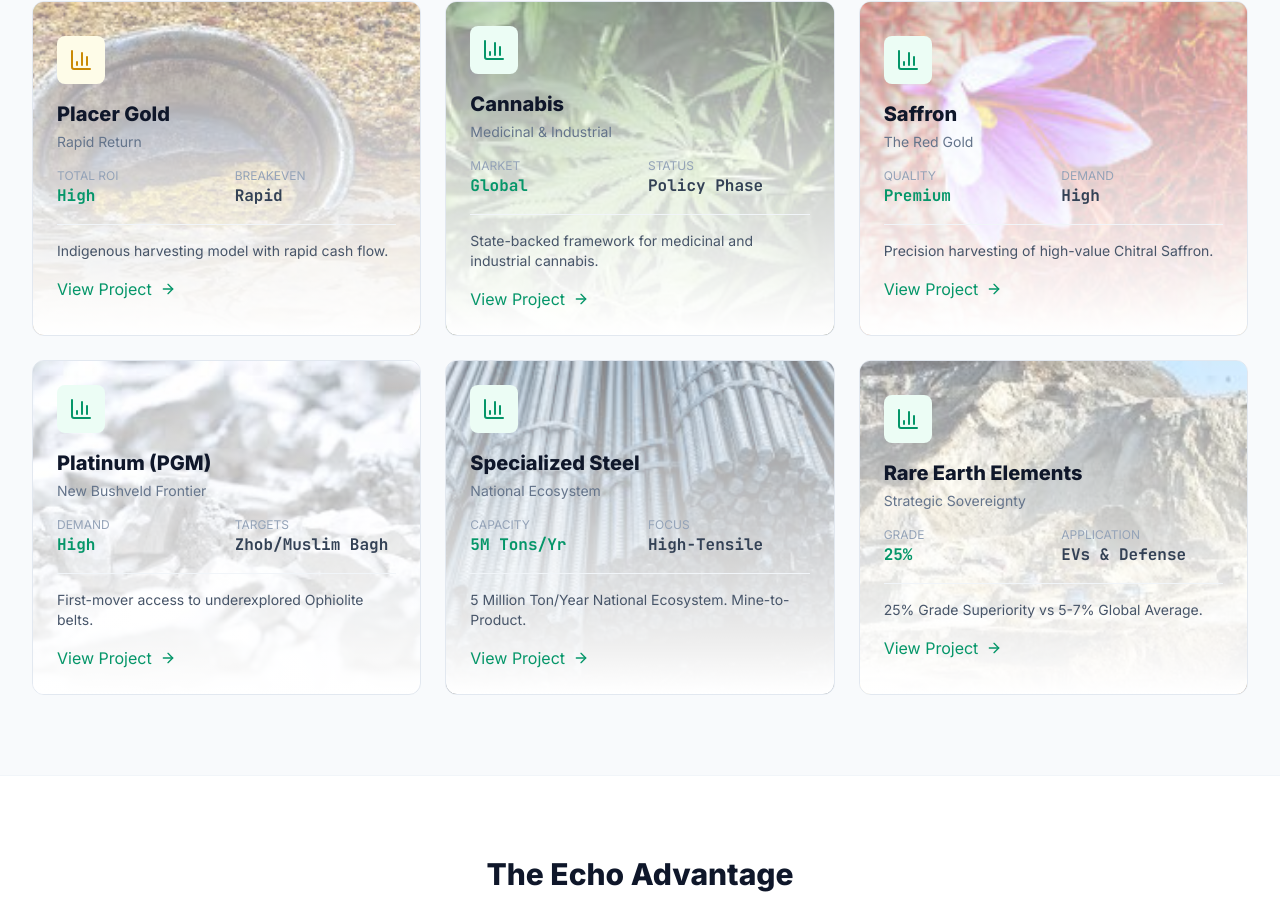
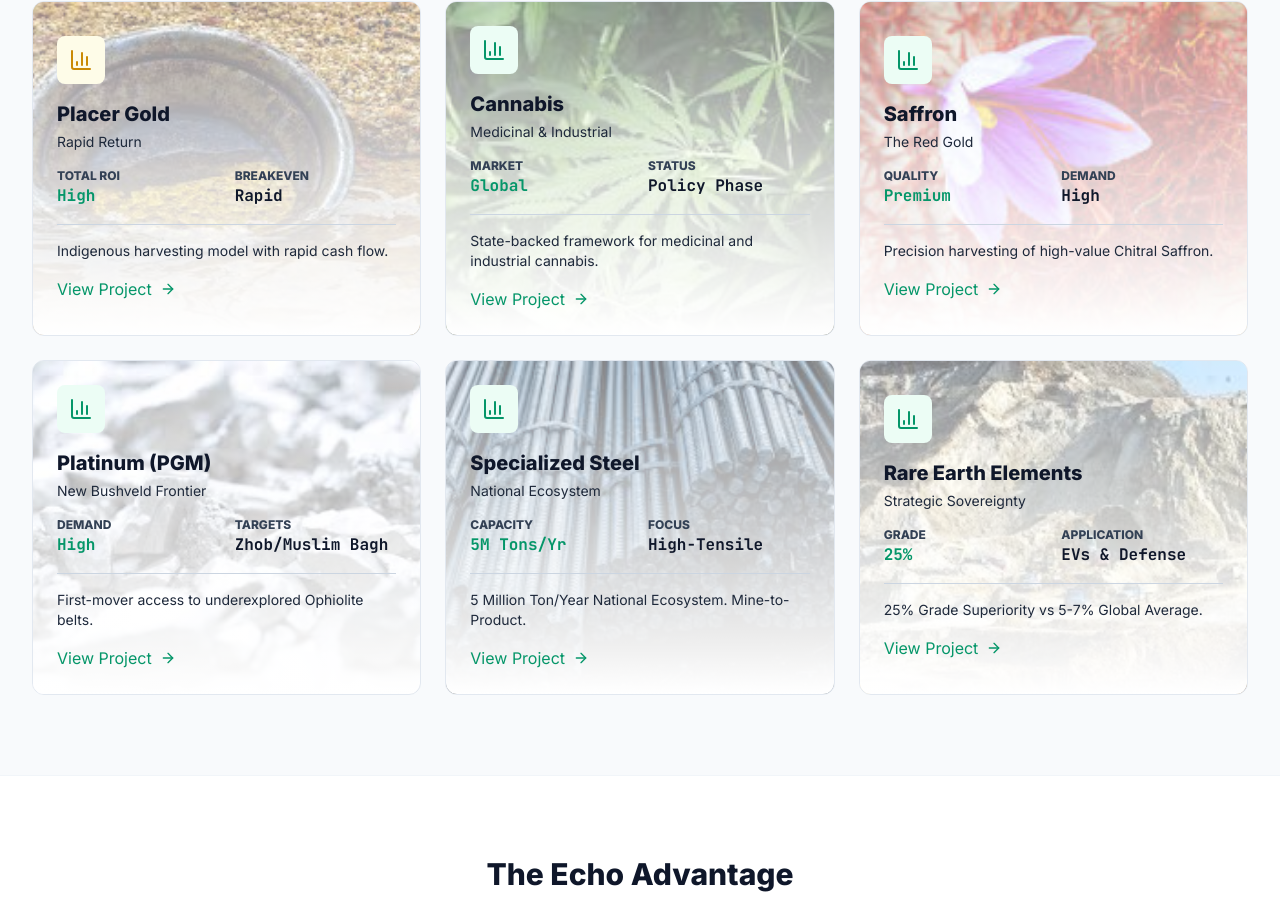
Before and after one commit to HamzahAhmad2000/echo-consultants-strategic-industrial-hub, a React (Vite) app: page / in a window 1280 px wide. Shown: the part 1039-1943 px from the top of the page. Built offline with nearby package versions, Linux system fonts and the light colour scheme.

Commit message:
grey to black

```diff
--- a/pages/Home.tsx
+++ b/pages/Home.tsx
@@ -104,17 +104,17 @@ const Home: React.FC<HomeProps> = ({ onNavigate }) => {
                       </div>
                     </div>
                     <h3 className="text-xl font-bold text-slate-900 mb-1">{pillar.title}</h3>
-                    <p className="text-sm text-slate-500 mb-4">{pillar.subtitle}</p>
+                    <p className="text-sm text-slate-800 font-medium mb-4">{pillar.subtitle}</p>
 
                     <div className="grid grid-cols-2 gap-4 mb-4">
                       {pillar.metrics.map((m, idx) => (
                         <div key={idx}>
-                          <span className="block text-xs text-slate-400 uppercase">{m.label}</span>
-                          <span className={`block font-mono font-bold ${m.highlight ? 'text-echo-primary' : 'text-slate-700'}`}>{m.value}</span>
+                          <span className="block text-xs text-slate-700 font-bold uppercase">{m.label}</span>
+                          <span className={`block font-mono font-bold ${m.highlight ? 'text-echo-primary' : 'text-slate-900'}`}>{m.value}</span>
                         </div>
                       ))}
                     </div>
-                    <p className="text-sm text-slate-600 border-t border-slate-100 pt-4 mb-4">
+                    <p className="text-sm text-slate-800 font-medium border-t border-slate-300 pt-4 mb-4">
                       {pillar.description}
                     </p>
 
```
